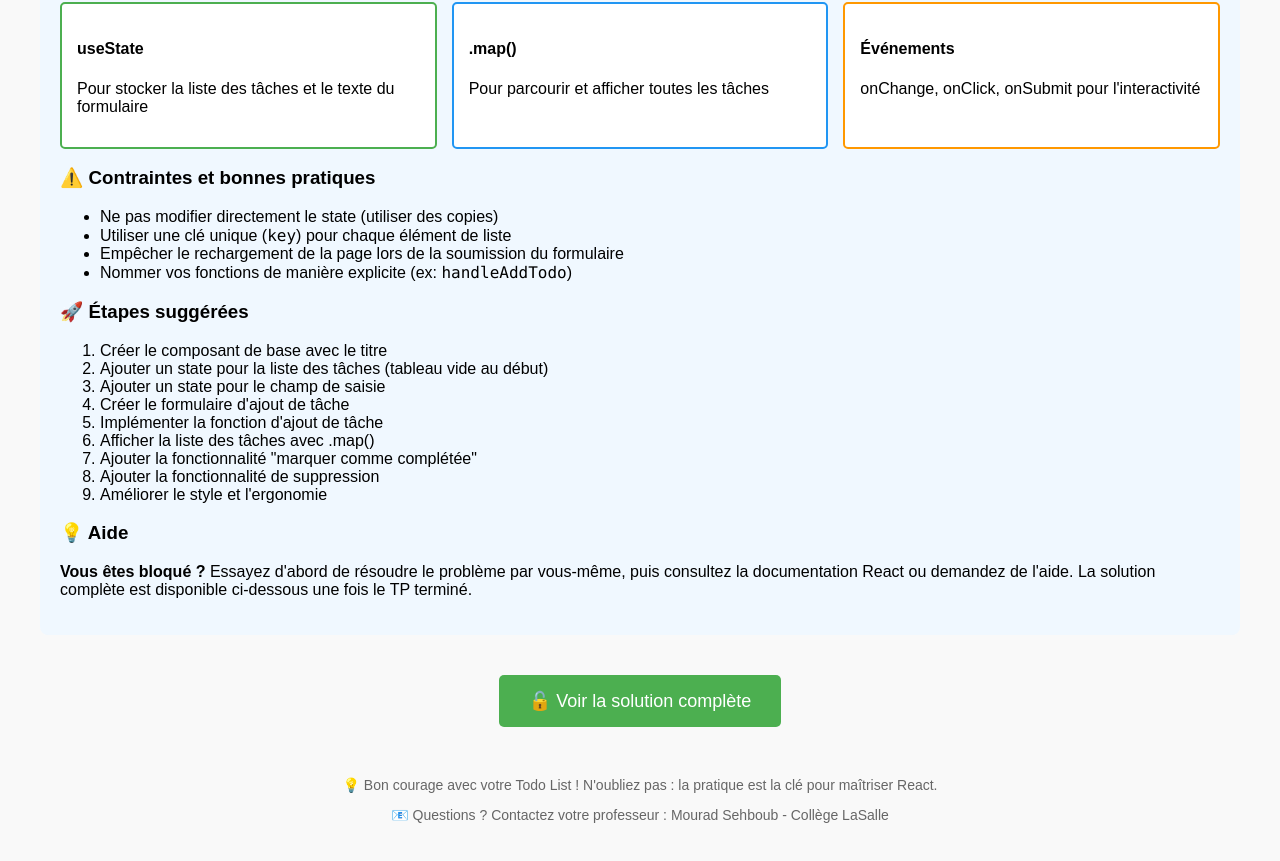
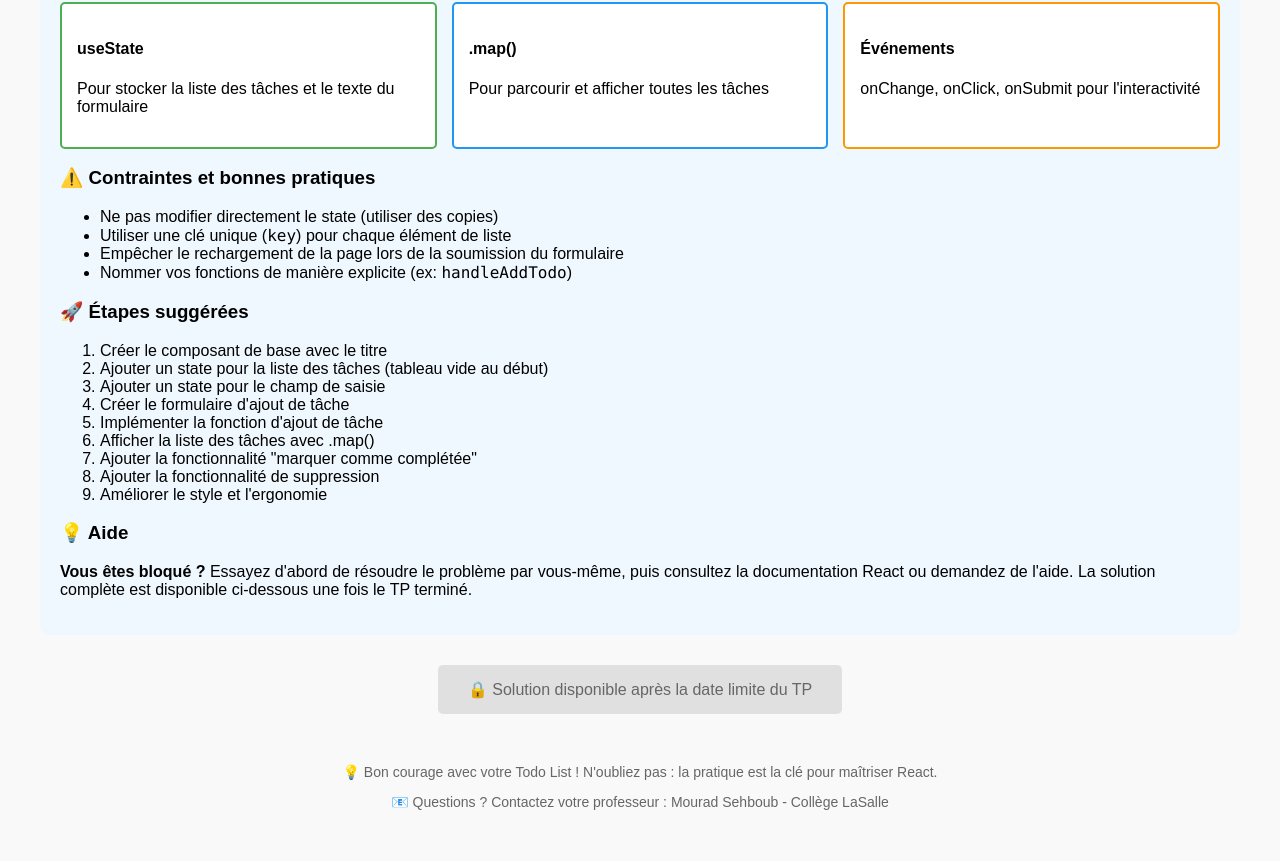
Before and after one commit to MouradIntellij/TT4, a React (Create React App) app: page /tp1-todolist in a window 1280 px wide. Shown: the part 1153-2014 px from the top of the page. Built offline with nearby package versions, Linux system fonts and the light colour scheme.

Commit message:
Disable solution button

```diff
--- a/src/TP1TodoList.jsx
+++ b/src/TP1TodoList.jsx
@@ -3,7 +3,7 @@ import './App.css';
 
 export default function TP1TodoList() {
     const [showSolution, setShowSolution] = useState(false);
-
+    const solutionEnabled = false;
         return (
         <div style={{ padding: '20px', maxWidth: '1200px', margin: '0 auto' }}>
             <h1>🎯 TP1 — Application Todo List en React</h1>
@@ -108,8 +108,10 @@ export default function TP1TodoList() {
                 </p>
             </section>
 
+
             {/* BOUTON POUR AFFICHER LA SOLUTION */}
             <div style={{ textAlign: 'center', margin: '30px 0' }}>
+                {solutionEnabled ? (
                     <button
                         onClick={() => setShowSolution(!showSolution)}
                         className="btn"
@@ -125,6 +127,17 @@ export default function TP1TodoList() {
                     >
                         {showSolution ? '🔒 Masquer la solution' : '🔓 Voir la solution complète'}
                     </button>
+                ) : (
+                    <div style={{
+                        padding: '15px 30px',
+                        backgroundColor: '#e0e0e0',
+                        color: '#666',
+                        borderRadius: '5px',
+                        display: 'inline-block'
+                    }}>
+                        🔒 Solution disponible après la date limite du TP
+                    </div>
+                )}
             </div>
 
             {/* SECTION SOLUTION */}
```
Lines whose indentation alone changed are shown as unchanged.
